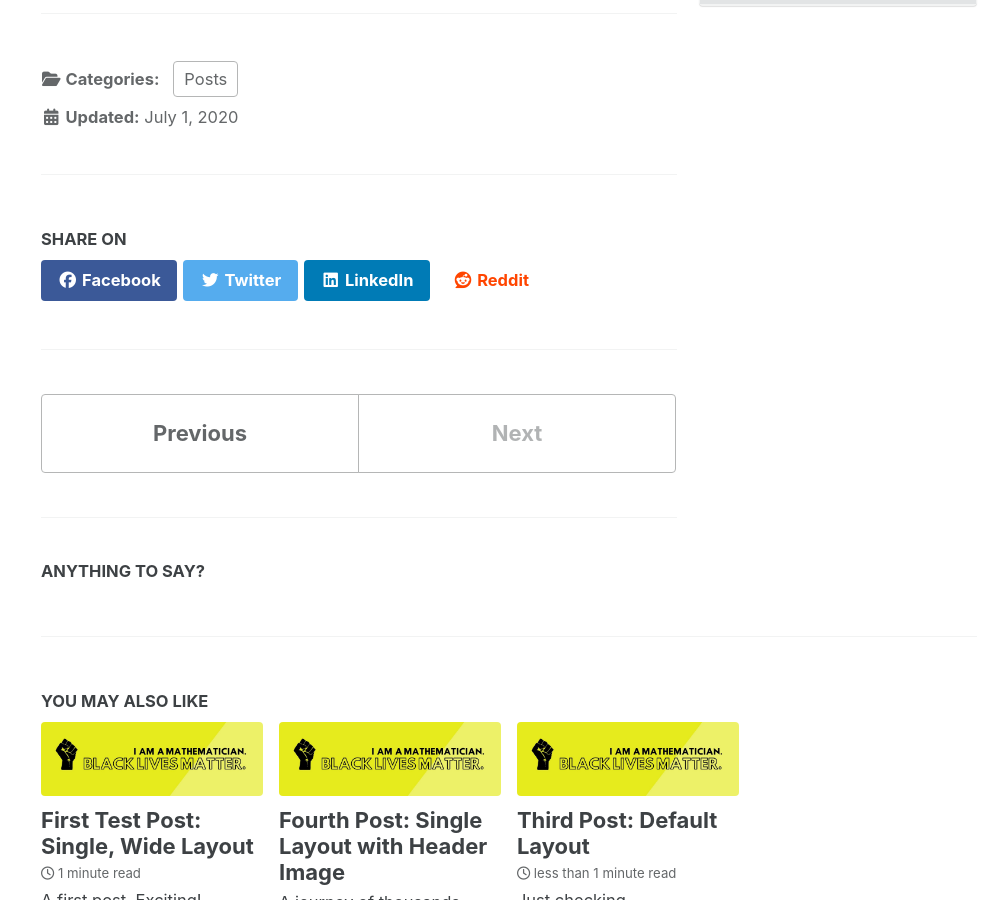
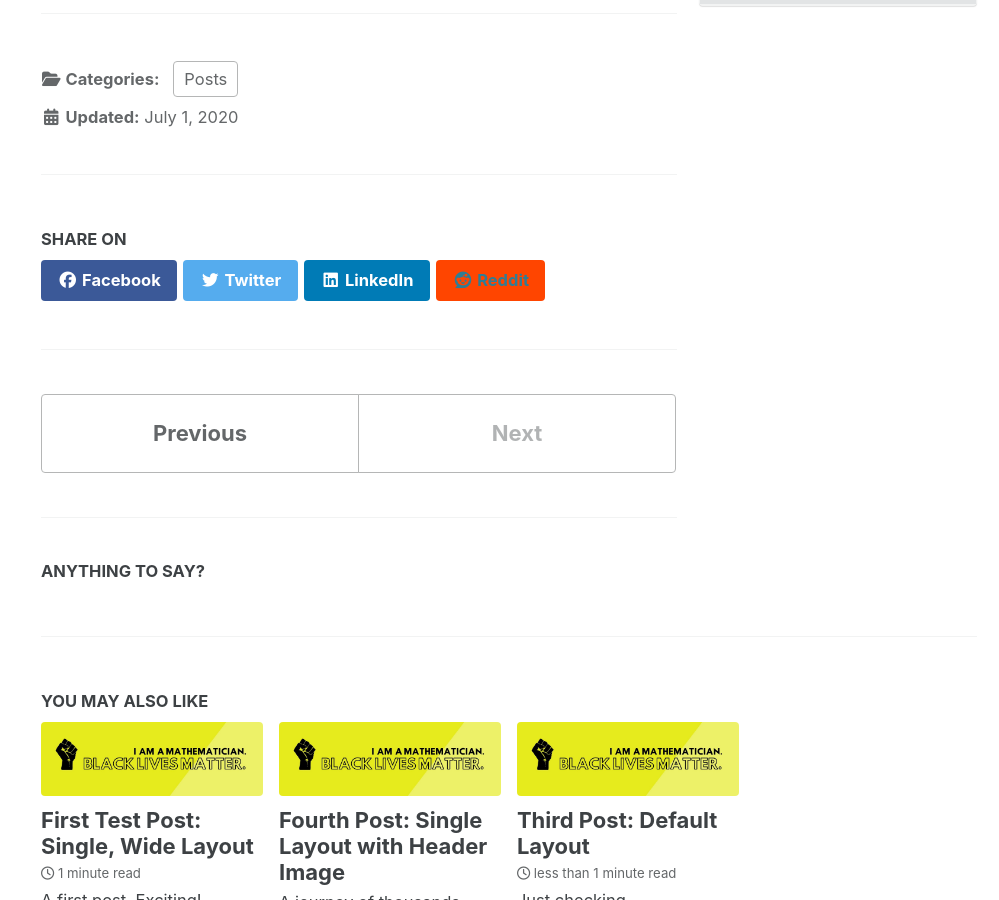
Before and after one commit to mathvault/mathvault.github.io, a Jekyll site: the page built from _posts/2020-07-01-second-post.md, in a window 1280 px wide and 900 px high, scrolled down 2190 px. Shown: the whole window, without its empty margins (281-1280 px from the left). Built offline with Jekyll 4.4.1, drawn with Linux system fonts in a browser that asks for light colours; cached includes are drawn as plain includes; nearby versions of some CDN libraries.

Commit message:
Update social-share.html

```diff
--- a/_includes/social-share.html
+++ b/_includes/social-share.html
@@ -9,5 +9,5 @@
 
   <a href="https://www.linkedin.com/shareArticle?mini=true&url={{ page.url | absolute_url | url_encode }}" class="btn btn--linkedin" onclick="window.open(this.href, 'window', 'left=20,top=20,width=500,height=500,toolbar=1,resizable=0'); return false;" title="{{ site.data.ui-text[site.locale].share_on_label | default: 'Share on' }} LinkedIn"><i class="fab fa-fw fa-linkedin" aria-hidden="true"></i><span> LinkedIn</span></a>
 
-  <a href="https://www.reddit.com/submit?url={{ page.url | absolute_url | url_encode }}&title={{ page.title }}" class="btn" style="color:#ff4500;" title="{{ site.data.ui-text[site.locale].share_on_label }} Reddit"><i class="fab fa-fw fa-reddit" aria-hidden="true"></i><span> Reddit</span></a>
+  <a href="https://www.reddit.com/submit?url={{ page.url | absolute_url | url_encode }}&title={{ page.title }}" class="btn" style="background-color:#ff4500;" title="{{ site.data.ui-text[site.locale].share_on_label }} Reddit"><i class="fab fa-fw fa-reddit" aria-hidden="true"></i><span> Reddit</span></a>
 </section>
```
